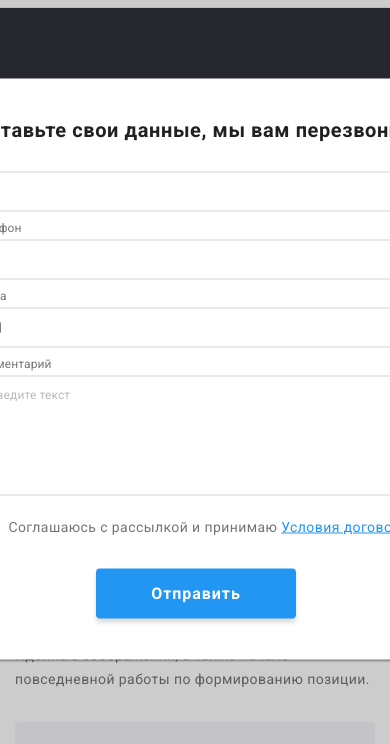
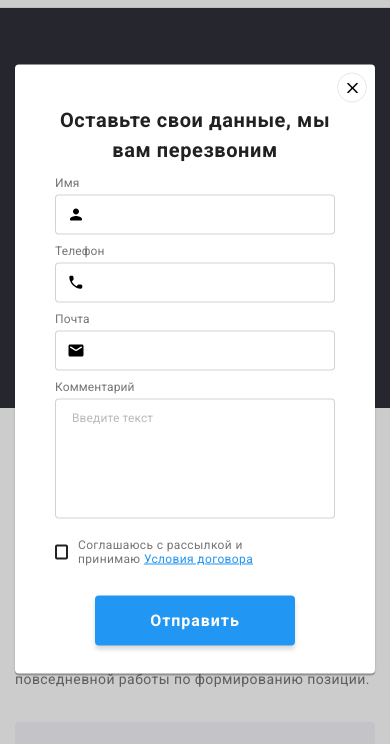
Before and after one commit to KureninovArtem/goit-markup-hw-08, a plain HTML site: page index.html in a window 390 px wide. Both pictures are taken after a click on the button "Заказать услугу". Shown: the part 53-797 px from the top of the page. Drawn offline with nearby package versions, Linux system fonts and the light colour scheme.

Commit message:
HW8-Finish

```diff
--- a/index.html
+++ b/index.html
@@ -104,7 +104,7 @@
         <!-- Features section -->
         <section class="features section">
             <div class="features__container container">
-                <h2 class="features__title visually-hidden">Особенности</h2>
+                <h2 class="features__main-title visually-hidden">Особенности</h2>
                 <ul class="features__list list">
                     <li class="features__item">
                         <div class="features__wrapper">
@@ -534,54 +534,54 @@
 
     <div class="backdrop is-hidden" data-modal>
         <div class="modal">
-            <button type="button" class="moda-close-btn" data-modal-close>
-                <svg class="modal-close-icon" width="11" height="11">
+            <button type="button" class="modal__close-btn" data-modal-close>
+                <svg class="modal__close-icon" width="11" height="11">
                     <use href="./images/sprite.svg#close-icon"></use>
                 </svg>
             </button>
-            <form class="contact-form">
-                <strong class="modal-title">Оставьте свои данные, мы вам перезвоним</strong>
-                <label class="contact-form-label">
-                    <span class="label-name">Имя</span>
-                    <div class="contact-form-input-wrapper">
-                        <input name="user_name" class="contact-form-input" type="text" required />
-                        <svg class="contact-form-icon" width="18" height="18">
+            <form class="modal__contact-form">
+                <strong class="modal__title">Оставьте свои данные, мы вам перезвоним</strong>
+                <label class="modal__contact-form-label">
+                    <span class="modal__label-name">Имя</span>
+                    <div class="modal__contact-form-input-wrapper">
+                        <input name="user_name" class="modal__contact-form-input" type="text" required />
+                        <svg class="modal__contact-form-icon" width="18" height="18">
                             <use href="./images/sprite.svg#icon-person"></use>
                         </svg>
                     </div>
                 </label>
-                <label class="contact-form-label">
-                    <span class="label-name">Телефон</span>
-                    <div class="contact-form-input-wrapper">
-                        <input name="user_phone" class="contact-form-input" type="tel" required />
-                        <svg class="contact-form-icon" width="18" height="18">
+                <label class="modal__contact-form-label">
+                    <span class="modal__label-name">Телефон</span>
+                    <div class="modal__contact-form-input-wrapper">
+                        <input name="user_phone" class="modal__contact-form-input" type="tel" required />
+                        <svg class="modal__contact-form-icon" width="18" height="18">
                             <use href="./images/sprite.svg#icon-phone"></use>
                         </svg>
                     </div>
                 </label>
-                <label class="contact-form-label">
-                    <span class="label-name">Почта</span>
-                    <div class="contact-form-input-wrapper">
-                        <input name="user_email" class="contact-form-input" type="email" required />
-                        <svg class="contact-form-icon" width="18" height="18">
+                <label class="modal__contact-form-label">
+                    <span class="modal__label-name">Почта</span>
+                    <div class="modal__contact-form-input-wrapper">
+                        <input name="user_email" class="modal__contact-form-input" type="email" required />
+                        <svg class="modal__contact-form-icon" width="18" height="18">
                             <use href="./images/sprite.svg#icon-email"></use>
                         </svg>
                     </div>
                 </label>
-                <label class="coment-form-label">
-                    <span class="label-name">Комментарий</span>
-                    <textarea name="user_message" class="contact-form-message" placeholder="Введите текст"></textarea>
+                <label class="modal__coment-form-label">
+                    <span class="modal__label-name">Комментарий</span>
+                    <textarea name="user_message" class="modal__contact-form-message" placeholder="Введите текст"></textarea>
                 </label>
-                <label class="contact-form-checkbox-label">
-                    <input name="accept-policy" type="checkbox" class="contact-form-checkbox visually-hidden" required />
-                    <svg class="checkbox-icon" width="16" height="15">
+                <label class="modal__contact-form-checkbox-label">
+                    <input name="accept-policy" type="checkbox" class="modal__contact-form-checkbox visually-hidden" required />
+                    <svg class="modal__checkbox-icon" width="16" height="15">
                         <use href="./images/sprite.svg#icon-check"></use>
                     </svg>
-                    <span class="contact-form-checkbox-wrapper">
-                        Соглашаюсь с рассылкой и принимаю&nbsp;<a class="contract-link" href="">Условия договора</a>
+                    <span class="modal__contact-form-checkbox-wrapper">
+                        Соглашаюсь с рассылкой и принимаю&nbsp;<a class="modal__contract-link" href="">Условия договора</a>
                     </span>
                 </label>
-                <button type="submit" class="contact-form-submit-btn">Oтправить</button>
+                <button type="submit" class="modal__contact-form-submit-btn">Oтправить</button>
             </form>
         </div>
     </div>
--- a/sass/components/_backdrop.scss
+++ b/sass/components/_backdrop.scss
@@ -17,16 +17,14 @@
     position: absolute;
     top: 50%;
     left: 50%;
-    transform: translate(-50%, -50%);
-    width: 528px;
-    height: 581px;
+    transform: translate(-50%, -50% );
     background-color: var(--primary-color-light);
     box-shadow: 0px 1px 3px rgba(0, 0, 0, 0.12), 0px 1px 1px rgba(0, 0, 0, 0.14),
         0px 2px 1px rgba(0, 0, 0, 0.2);
     border-radius: 4px;
 }
 
-.moda-close-btn {
+.modal__close-btn {
     position: absolute;
     top: 8px;
     right: 8px;
@@ -47,46 +45,43 @@
     }
 }
 
-.contact-form {
+.modal__contact-form {
     padding-top: 40px;
-    padding-left: 41px;
-    padding-right: 39px;
+    padding-left: 40px;
+    padding-right: 40px;
 }
 
-.modal-title {
+.modal__title {
     display: block;
-    font-weight: 700;
     font-size: 20px;
-    line-height: 1.15;
     text-align: center;
     letter-spacing: 0.03em;
     margin-bottom: 12px;
 }
 
-.contact-form-label {
+.modal__contact-form-label {
     display: grid;
     margin-bottom: 10px;
 }
 
-.coment-form-label {
+.modal__coment-form-label {
     display: grid;
 }
 
-.label-name {
-    font-weight: 400;
+.modal__label-name {
     font-size: 12px;
     line-height: 1.16;
     letter-spacing: 0.01em;
     color: var(--secondary-text-color);
 }
 
-.contact-form-input-wrapper {
+.modal__contact-form-input-wrapper {
     position: relative;
     display: block;
     margin-top: 4px;
 }
 
-.contact-form-input {
+.modal__contact-form-input {
     width: 100%;
     height: 40px;
     padding-left: 42px;
@@ -99,19 +94,19 @@
     }
 }
 
-.contact-form-icon {
+.modal__contact-form-icon {
     position: absolute;
     top: 50%;
     left: 12px;
     transform: translateY(-50%);
     display: block;
     transition: fill 250ms cubic-bezier(0.4, 0, 0.2, 1);
-    .contact-form-input:focus+& {
+    .modal__contact-form-input:focus+& {
         fill: var(--accent-color);
     }
 }
 
-.contact-form-message {
+.modal__contact-form-message {
     width: 100%;
     height: 120px;
     margin-top: 4px;
@@ -125,7 +120,6 @@
         border-color: var(--accent-color);
     }
     &::placeholder {
-        font-weight: 400;
         font-size: 12px;
         line-height: 1.16;
         letter-spacing: 0.01em;
@@ -133,43 +127,39 @@
     }
 }
 
-.contact-form-checkbox-label {
+.modal__contact-form-checkbox-label {
     display: flex;
     align-items: center;
     margin-top: 20px;
     margin-bottom: 30px;
 }
 
-.contact-form-checkbox-wrapper {
-    font-size: 14px;
-    line-height: 1.7;
+.modal__contact-form-checkbox-wrapper {
     letter-spacing: 0.03em;
     color: var(--secondary-text-color);
 }
 
-.contract-link {
+.modal__contract-link {
     color: var(--accent-color);
 }
 
-.checkbox-icon {
-    margin-left: 12px;
-    margin-right: 8.38px;
+.modal__checkbox-icon {
     border: 2px solid var(--primary-text-color-dark);
     border-radius: 2px;
     transition: border 250ms cubic-bezier(0.4, 0, 0.2, 1);
 }
 
-.contact-form-checkbox:hover+.checkbox-icon,
-.contact-form-checkbox:focus+.checkbox-icon {
+.modal__contact-form-checkbox:hover+.checkbox-icon,
+.modal__contact-form-checkbox:focus+.checkbox-icon {
     border: 2px solid var(--black-color);
 }
 
-.contact-form-checkbox:checked+.checkbox-icon {
+.modal__contact-form-checkbox:checked+.modal__checkbox-icon {
     border: 2px solid var(--accent-color);
     background-color: var(--accent-color);
 }
 
-.contact-form-submit-btn {
+.modal__contact-form-submit-btn {
     display: block;
     margin: 0 auto;
     min-width: 200px;
@@ -190,3 +180,59 @@
         background-color: var(--main-button-accent);
     }
 }
+
+// 0px - 479px
+@media screen and (max-width: 479px) {
+    .modal {
+        width: calc(100% - 30px);
+    }
+}
+
+// 480px - 1199px
+@media screen and (min-width: 480px) and (max-width: 1199px) {
+    .modal {
+        width: 450px;
+    }
+}
+
+// 0px - 1199px
+@media screen and (max-width: 1199px) {
+    .modal {
+        height: 609px;
+    }
+
+    .modal__title {
+        line-height: 1.5;
+    }
+
+    .modal__contact-form-checkbox-wrapper {
+        font-size: 12px;
+        line-height: 1.16;
+    }
+
+    .modal__checkbox-icon {
+        margin-right: 10px;
+    }
+}
+
+// 1200px +
+@media screen and (min-width: 1200px) {
+    .modal {
+        width: 528px;
+        height: 581px;
+    }
+
+    .modal__title {
+        line-height: 1.15;
+    }
+
+    .modal__contact-form-checkbox-wrapper {
+        font-size: 14px;
+        line-height: 1.7;
+    }
+
+    .modal__checkbox-icon {
+        margin-left: 12px;
+        margin-right: 8.38px;
+    }
+}
--- a/sass/components/_logo.scss
+++ b/sass/components/_logo.scss
@@ -1,6 +1,5 @@
 .logo {
     font-family: var(--secondary-font-family);
-    font-weight: 700;
     font-size: 26px;
     line-height: 1.19;
     letter-spacing: 0.03em;
--- a/sass/components/_title.scss
+++ b/sass/components/_title.scss
@@ -3,7 +3,6 @@
     .classes__title,
     .team__title,
     .clients__title {
-        font-weight: 700;
         font-size: 28px;
         line-height: 1.17;
         text-align: center;
@@ -16,7 +15,6 @@
     .classes__title,
     .team__title,
     .clients__title {
-        font-weight: 700;
         font-size: 36px;
         line-height: 1.17;
         text-align: center;
--- a/sass/layout/_features.scss
+++ b/sass/layout/_features.scss
@@ -9,7 +9,6 @@
 }
 
 .features__title {
-    font-weight: 700;
     font-size: 14px;
     line-height: 1.14;
     letter-spacing: 0.03em;
--- a/sass/layout/_footer.scss
+++ b/sass/layout/_footer.scss
@@ -13,7 +13,6 @@
 }
 
 .footer__contact-list {
-    font-weight: 400;
     font-size: 14px;
     line-height: 1.71;
     letter-spacing: 0.03em;
@@ -74,7 +73,6 @@
 
 .footer__form-title {
     margin-bottom: 20px;
-    font-weight: 700;
     font-size: 14px;
     line-height: 1.14;
     letter-spacing: 0.03em;
@@ -93,7 +91,6 @@
     background-color: transparent;
     color: var(--third-text-color);
     &::placeholder {
-        font-weight: 400;
         font-size: 16px;
         line-height: 1.25;
         letter-spacing: 0.03em;
--- a/sass/layout/_header.scss
+++ b/sass/layout/_header.scss
@@ -223,7 +223,6 @@
     }
 
     .header__contact-list {
-        font-weight: 500;
         font-size: 12px;
         line-height: 1.16;
         letter-spacing: 0.02em;
--- a/sass/layout/_work-examples.scss
+++ b/sass/layout/_work-examples.scss
@@ -3,7 +3,6 @@
 }
 
 .portfolio__work-examples-caption {
-    font-weight: 700;
     font-size: 18px;
     line-height: 2;
     letter-spacing: 0.06em;
```
Also changed, not shown: css/main.css, css/main.min.css, 2 other files.
